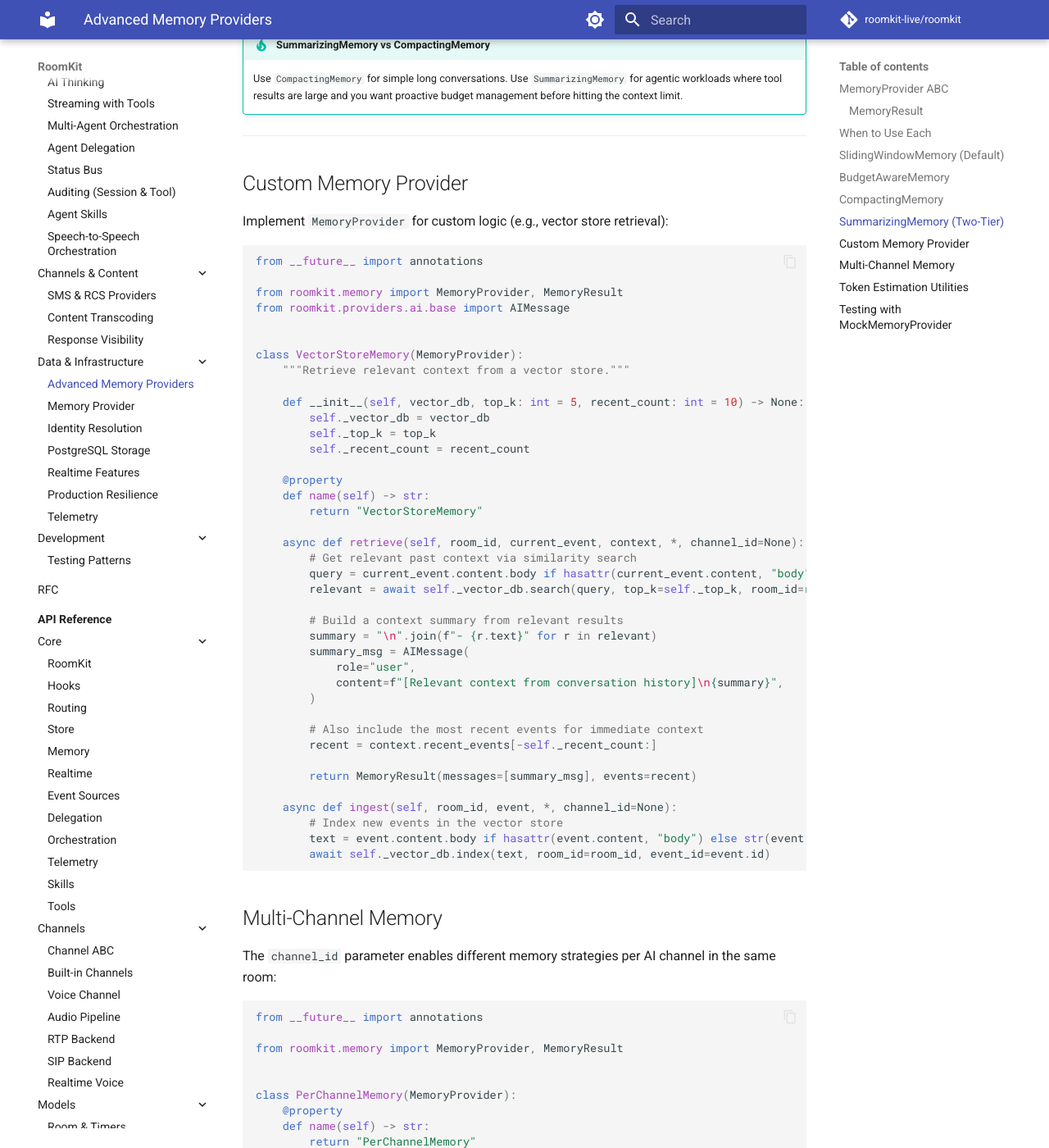
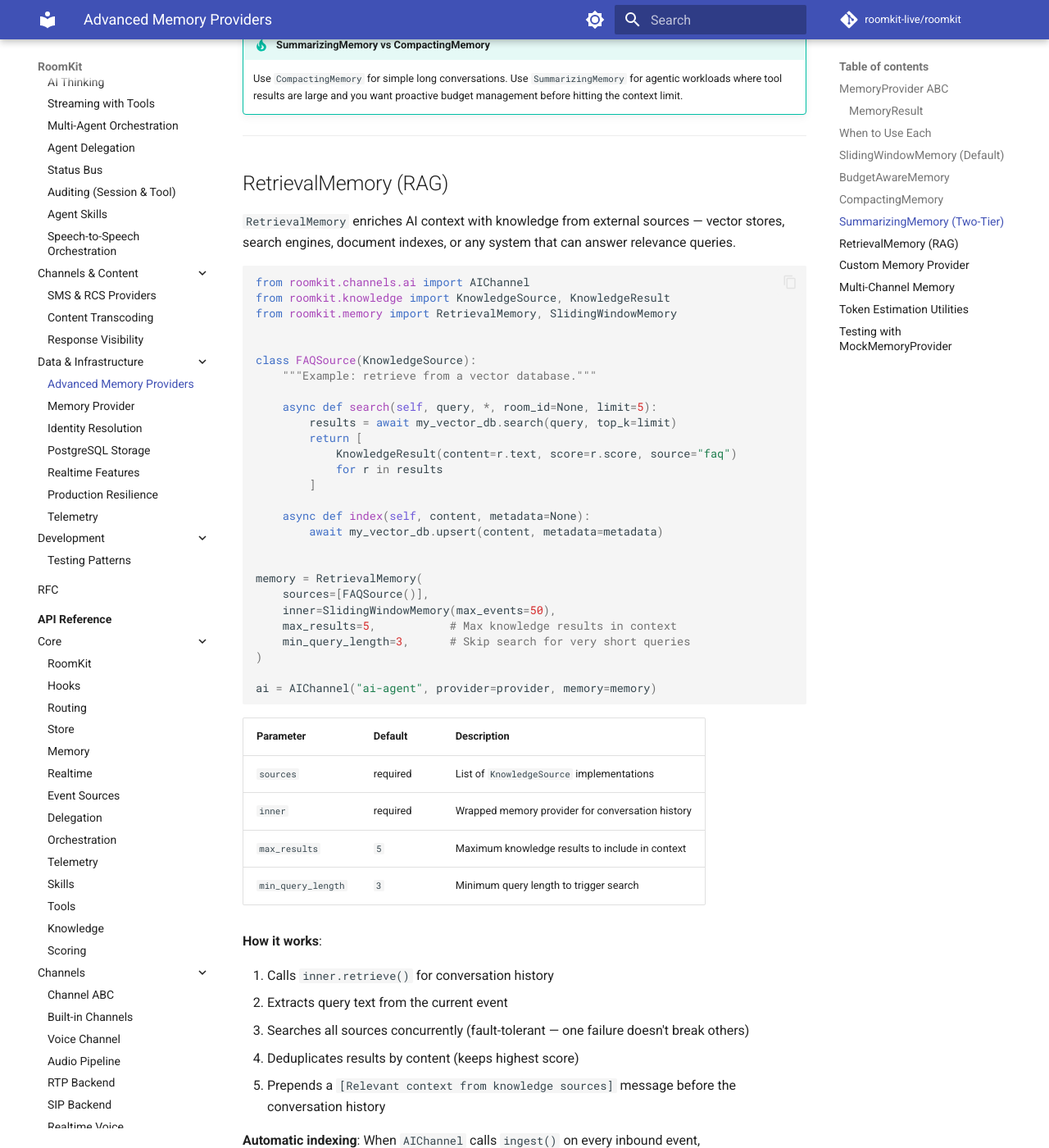
Before and after one commit to roomkit-live/roomkit-docs, an MkDocs documentation site: the page built from docs/guides/advanced-memory.md, in a window 1280 px wide and 1400 px high, scrolled down 6110 px. Shown: the whole window at 82% size. Built offline with MkDocs 1.6.1 and Material for MkDocs 9.7.7, drawn with Linux system fonts in a browser that asks for light colours; comment, search, counter and statistics services are not loaded; some of the changed text lies outside the part shown.

Commit message:
docs: add knowledge and scoring API reference, RetrievalMemory guide
- Add api/knowledge.md — KnowledgeSource, KnowledgeResult, MockKnowledgeSource
- Add api/scoring.md — ConversationScorer, Score, ScoringHook, MockScorer
- Add RetrievalMemory to api/memory.md
- Add RetrievalMemory (RAG) section to advanced-memory guide with
  composability example
- Add Knowledge and Scoring to mkdocs.yml nav

Co-Authored-By: Claude Opus 4.6 (1M context) <noreply@anthropic.com>

````diff
--- a/docs/guides/advanced-memory.md
+++ b/docs/guides/advanced-memory.md
@@ -233,6 +233,72 @@ ai = AIChannel("ai-agent", provider=main_provider, memory=memory)
 
 ---
 
+## RetrievalMemory (RAG)
+
+`RetrievalMemory` enriches AI context with knowledge from external sources — vector stores, search engines, document indexes, or any system that can answer relevance queries.
+
+```python
+from roomkit.channels.ai import AIChannel
+from roomkit.knowledge import KnowledgeSource, KnowledgeResult
+from roomkit.memory import RetrievalMemory, SlidingWindowMemory
+
+
+class FAQSource(KnowledgeSource):
+    """Example: retrieve from a vector database."""
+
+    async def search(self, query, *, room_id=None, limit=5):
+        results = await my_vector_db.search(query, top_k=limit)
+        return [
+            KnowledgeResult(content=r.text, score=r.score, source="faq")
+            for r in results
+        ]
+
+    async def index(self, content, metadata=None):
+        await my_vector_db.upsert(content, metadata=metadata)
+
+
+memory = RetrievalMemory(
+    sources=[FAQSource()],
+    inner=SlidingWindowMemory(max_events=50),
+    max_results=5,           # Max knowledge results in context
+    min_query_length=3,      # Skip search for very short queries
+)
+
+ai = AIChannel("ai-agent", provider=provider, memory=memory)
+```
+
+| Parameter | Default | Description |
+|-----------|---------|-------------|
+| `sources` | required | List of `KnowledgeSource` implementations |
+| `inner` | required | Wrapped memory provider for conversation history |
+| `max_results` | `5` | Maximum knowledge results to include in context |
+| `min_query_length` | `3` | Minimum query length to trigger search |
+
+**How it works**:
+
+1. Calls `inner.retrieve()` for conversation history
+2. Extracts query text from the current event
+3. Searches all sources concurrently (fault-tolerant — one failure doesn't break others)
+4. Deduplicates results by content (keeps highest score)
+5. Prepends a `[Relevant context from knowledge sources]` message before the conversation history
+
+**Automatic indexing**: When `AIChannel` calls `ingest()` on every inbound event, `RetrievalMemory` forwards to both the inner provider and all knowledge sources — enabling auto-indexing of conversation content.
+
+!!! tip "Composing Providers"
+    `RetrievalMemory` composes with other providers. For both RAG and summarization:
+    ```python
+    memory = RetrievalMemory(
+        sources=[FAQSource()],
+        inner=SummarizingMemory(
+            inner=SlidingWindowMemory(max_events=100),
+            provider=haiku,
+            max_context_tokens=128_000,
+        ),
+    )
+    ```
+
+---
+
 ## Custom Memory Provider
 
 Implement `MemoryProvider` for custom logic (e.g., vector store retrieval):
--- a/mkdocs.yml
+++ b/mkdocs.yml
@@ -138,6 +138,8 @@ nav:
           - Telemetry: api/telemetry.md
           - Skills: api/skills.md
           - Tools: api/tools.md
+          - Knowledge: api/knowledge.md
+          - Scoring: api/scoring.md
       - Channels:
           - Channel ABC: api/channel.md
           - Built-in Channels: api/channels.md
````
Also changed, not shown: docs/api/knowledge.md (added, +7 -0 lines), docs/api/memory.md (+2 -0 lines), docs/api/scoring.md (added, +9 -0 lines).
